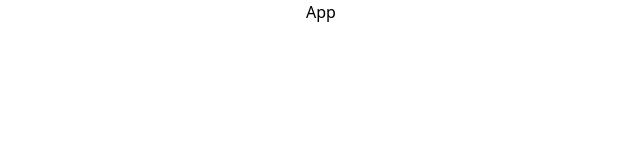
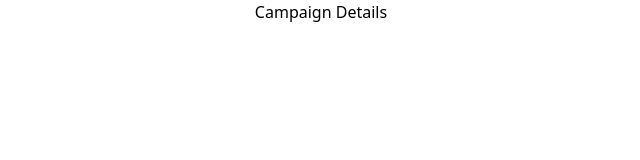
Before and after one commit to p1rv/futurum-crud, a React (Vite) app: page / in a window 1280 px wide. Shown: the top 160 px of the page, without its empty margins (319-959 px from the left). Built offline with nearby package versions, Linux system fonts and the light colour scheme.

Commit message:
added campaigns components structure

```diff
--- a/src/App.tsx
+++ b/src/App.tsx
@@ -1,9 +1,13 @@
+import { Campaigns } from "./Campaigns";
+
 const App = () => {
   document.title = "Futurum | CRUD";
 
   return (
-    <div className="flex items-center justify-center">
-      <div>App</div>
+    <div className="w-screen flex justify-center">
+      <div className="w-full sm:w-4/5 flex justify-center">
+        <Campaigns />
+      </div>
     </div>
   );
 };
--- /dev/null
+++ b/src/CampaignDetails.tsx
@@ -0,0 +1,3 @@
+export const CampaignDetails: React.FC = () => {
+  return <div>Campaign Details</div>;
+};
--- /dev/null
+++ b/src/Campaigns.tsx
@@ -0,0 +1,9 @@
+import { CampaignsList } from "./CampaignsList";
+
+export const Campaigns: React.FC = () => {
+  return (
+    <div>
+      <CampaignsList />
+    </div>
+  );
+};
--- /dev/null
+++ b/src/CampaignsList.tsx
@@ -0,0 +1,9 @@
+import { CampaignDetails } from "./CampaignDetails";
+
+export const CampaignsList: React.FC = () => {
+  return (
+    <div>
+      <CampaignDetails />
+    </div>
+  );
+};
```
